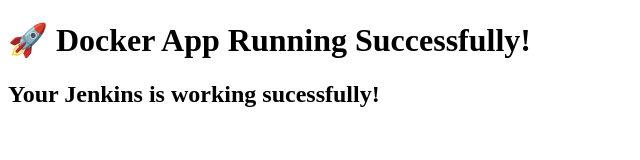
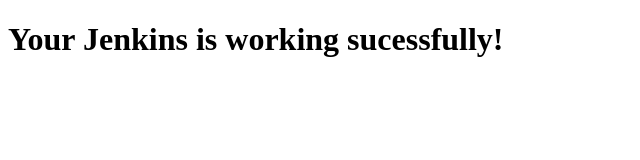
Before and after one commit to theluyashwanth-hub/my-docker-app, a website: page public/index.html in a window 1280 px wide. Shown: the whole page, without its empty margins (0-640 px from the left). Drawn offline with Linux system fonts and the light colour scheme.

Commit message:
Update index.html

```diff
--- a/public/index.html
+++ b/public/index.html
@@ -4,7 +4,6 @@
   <title>Docker App</title>
 </head>
 <body>
-  <h1>🚀 Docker App Running Successfully!</h1>
-  <h2>Your Jenkins is working sucessfully!</h2>
+  <h1>Your Jenkins is working sucessfully!</h1>
 </body>
 </html>
```
